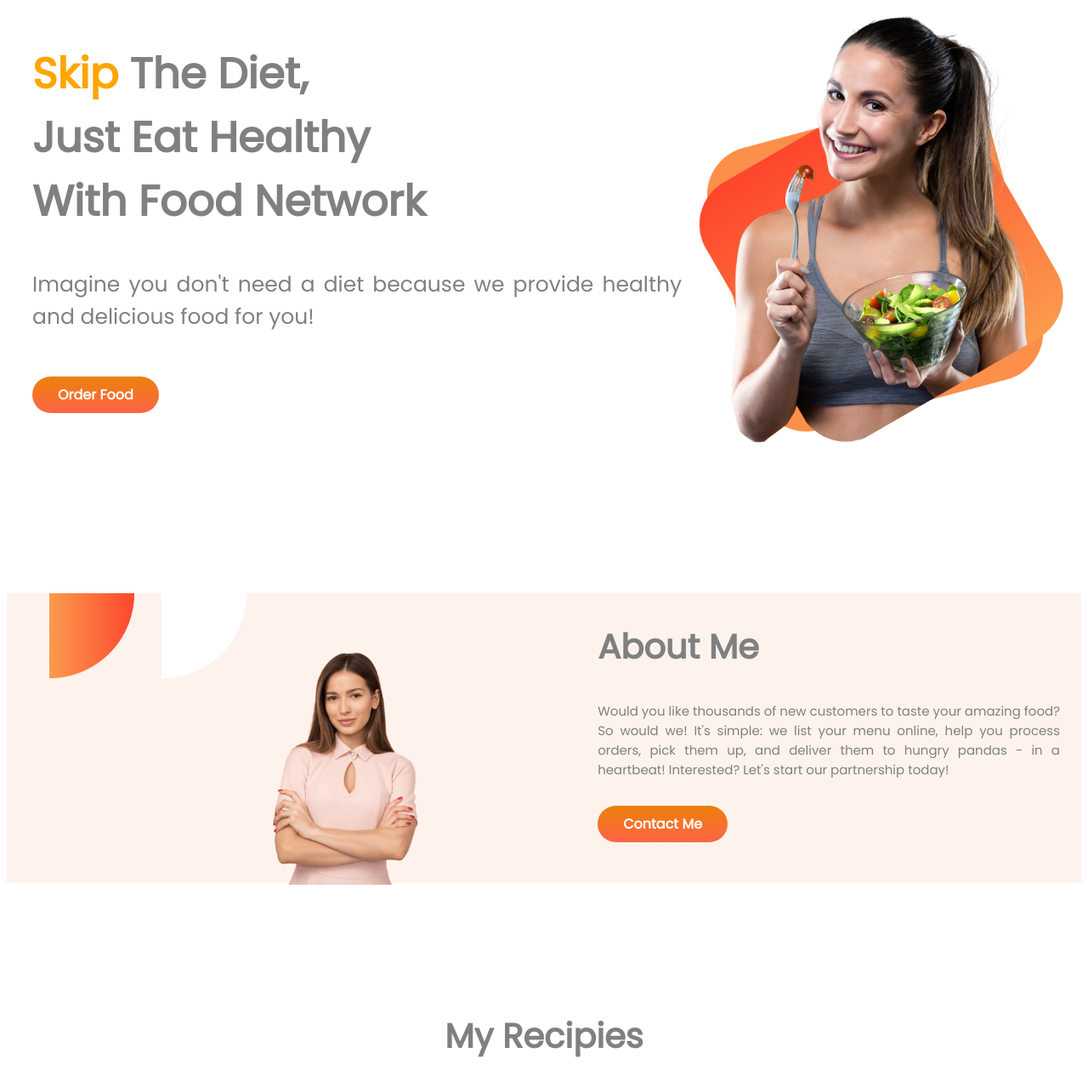
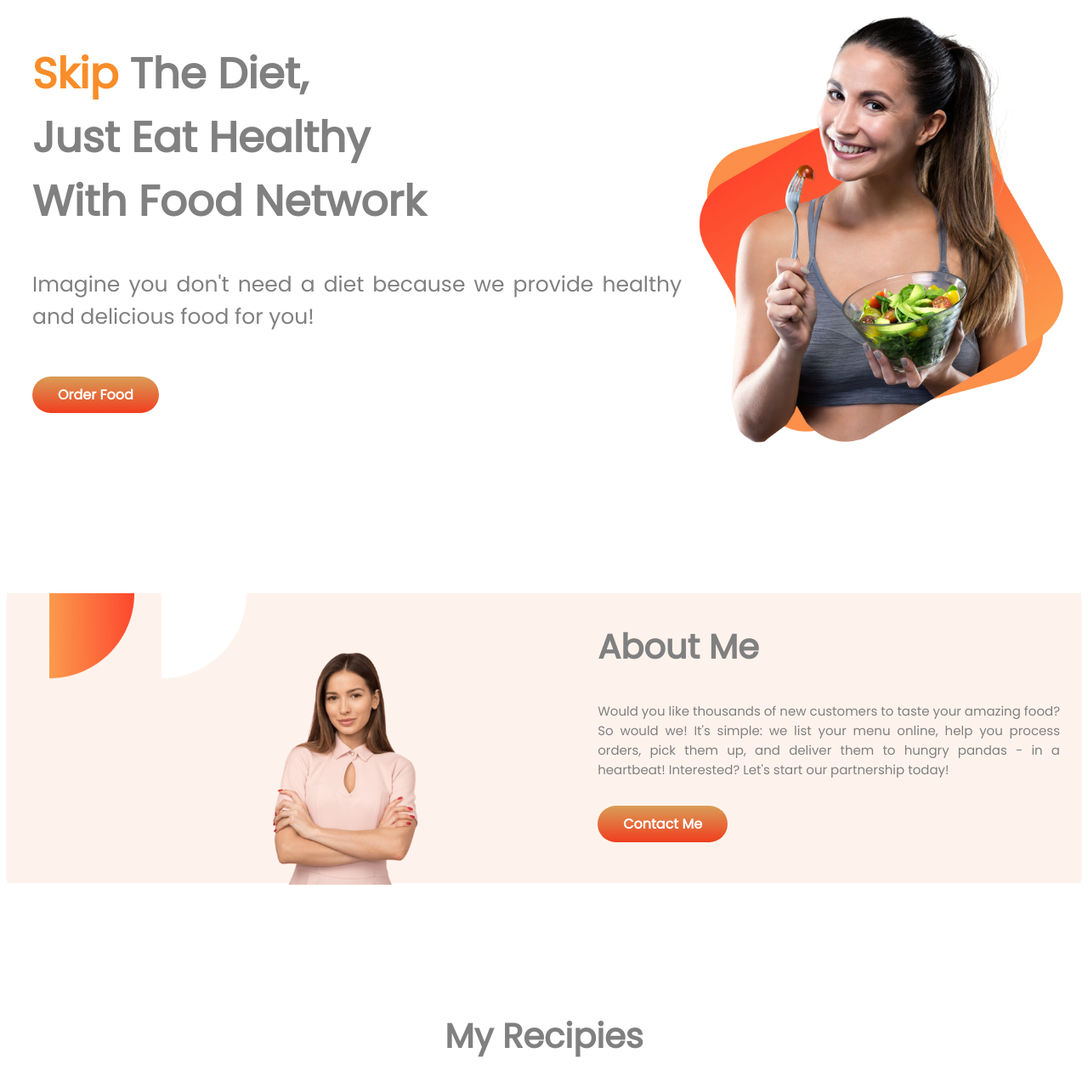
Before and after one commit to farman-arefin-outlook/Assignment-1, a plain HTML site: page index.html in a window 1280 px wide. Shown: the top 1279 px of the page at 85% size. Drawn offline with Linux system fonts and the light colour scheme.

Commit message:
final commit

```diff
--- a/index.html
+++ b/index.html
@@ -19,7 +19,7 @@
                     Network</span></h1>
             <p><span class="gray">Imagine you don't need a diet because we provide healthy and delicious food for
                     you!</span></p>
-            <a class="link-button" target="_blank" href="">Order Food</a>
+            <a class="link-button" target="_blank" href="https://www.foodpanda.com.bd/">Order Food</a>
         </div>
         <div class="first-2">
             <img src="images/female/Group 8425.png" alt="">
@@ -37,7 +37,8 @@
                     pandas - in a
                     heartbeat!
                     Interested? Let's start our partnership today!</span></p>
-            <a class="link-button" target="_blank" href="">Contact Me</a>
+            <a class="link-button" target="_blank"
+                href="https://www.linkedin.com/in/farman-arefin-tamim-364099172/">Contact Me</a>
         </div>
     </section>
     <section class="third">
@@ -95,7 +96,7 @@
         </div>
     </section>
     <footer>
-        <h3><span class="orange-color">Food </span><span class="gray">Network</span></h3>
+        <h3 style="color: orange;">Food <span class="gray">Network</span></h3>
         <h5 style="color: white;padding-bottom: 15px;">Eat healthy to live healthy.Live healthy to
             live happy.</h5>
     </footer>
--- a/style.css
+++ b/style.css
@@ -7,7 +7,7 @@ body{
     margin-bottom: 150px;
 }
 .orange-color{
-    color: orange;
+    color: rgb(248, 141, 41) ;
 }
 h1{
     font-size: 50px;
@@ -64,7 +64,7 @@ h2{
     text-decoration: none;
     font-weight: 800;
     color: white;
-    background-image: linear-gradient(rgb(235, 130, 11),tomato);
+    background-image: linear-gradient(rgb(218, 157, 87),rgb(240, 62, 30));
     padding: 10px 30px;
     border-radius: 25px;
 }
```
